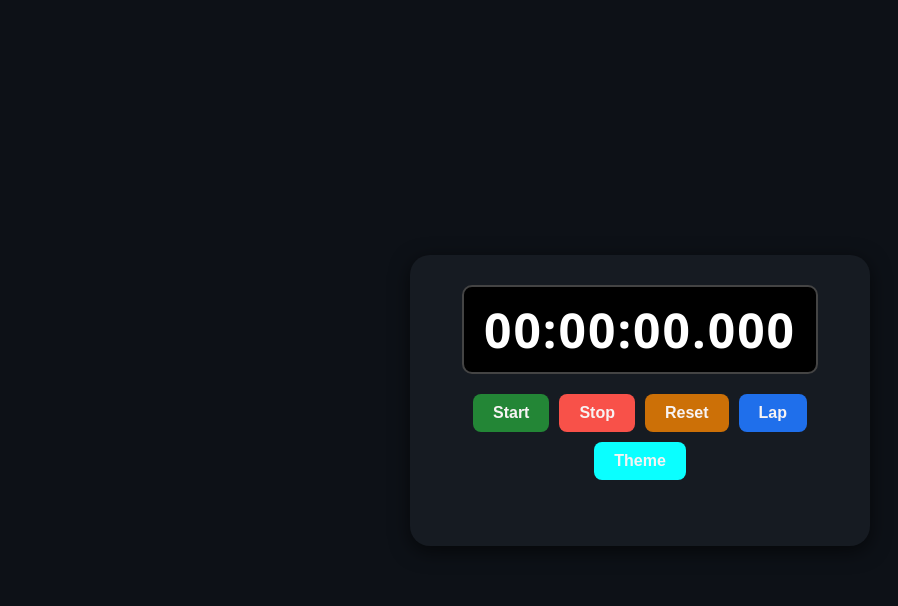
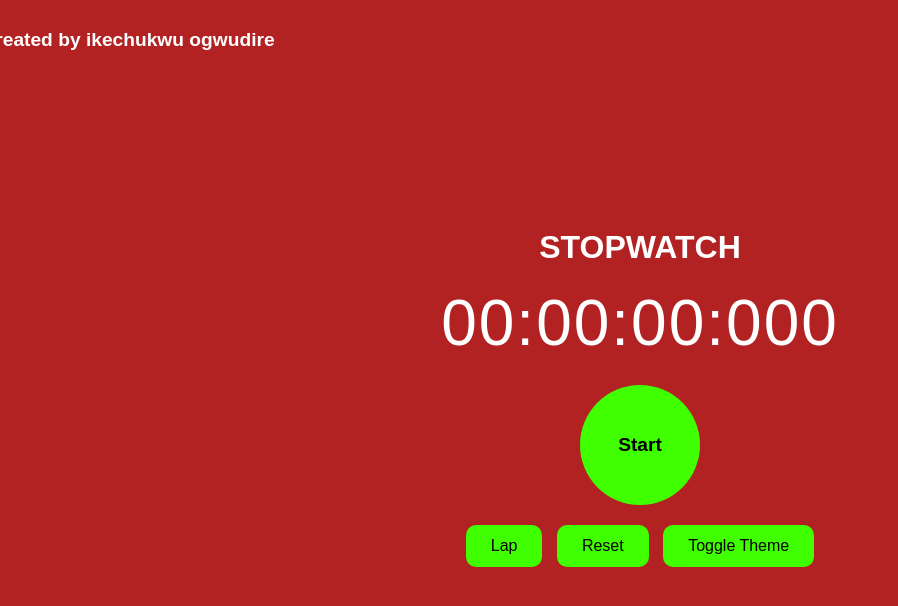
Before and after one commit to nelsonsummer/stopwatchapp, a plain HTML site: page index.html in a window 1280 px wide. Both pictures are taken after a click on the button "Reset". Shown: the whole page, without its empty margins (0-898 px from the left). Drawn offline with Linux system fonts and the light colour scheme.

Commit message:
updated stopwatch design and fixed alignment

```diff
--- a/assets/css/style.css
+++ b/assets/css/style.css
@@ -1,113 +1,89 @@
-:root {
-    --bg-color: #0d1117;
-    --container-bg: #161b22;
-    --text-color: #fff;
-    --display-bg: #000;
-    --btn-green: #238636;
-    --btn-red: #f85149;
-    --btn-blue: #1f6feb;
-    --btn-warning: #cc7007;
-    --btn-info: #0affff;
 
-}
-body.light{
-    --bg-color: #f6f8fa;
-    --container-bg: #ffffff;
-    --text-color: #24292e;
-    --display-bg: #e1e4e8;
-
-}
 
  body {
+  margin: 0;
+  font-family: Arial, sans-serif;
+  background: #b22222; /* default red */
+  color: white;
   display: flex;
   justify-content: center;
   align-items: center;
-     min-height: 100vh;
-      margin: 0;
-       background-color: var(--bg-color);
-        font-family: 'Segoe UI', Tahoma, Geneva, Verdana, sans-serif;
-color: var(--text-color);
+  height: 100vh;
+  transition: background 0.3s ease, color 0.3s ease;
 }
+
 .container {
-    text-align:center;
-    background-color: var(--container-bg);
-    padding: 30px;
-    border-radius:20px;
-    box-shadow: 0px 5px 20px rgba(0,0,0,0.6);
-    max-width: 400px;
-    width: 90%;}
+  text-align: center;
+}
 
+#status {
+  font-size: 2rem;
+  margin-bottom: 15px;
+}
 
-    #timer-display {
-        font-size: clamp(1.8rem, 5vw, 3rem); /* responsive font size */
-        font-weight:bolder;
-        margin: 0 auto 20px auto;
-        padding: 10px 20px;
+#display {
+  font-size: 4rem;
+  margin: 20px 0;
   letter-spacing: 2px;
-        background: var(--display-bg);
+}
+
+.buttons {
+  margin: 10px 0;
+}
+
+button {
+  padding: 12px 25px;
+  border: none;
   border-radius: 10px;
-        border: 2px solid #444;
-        text-align: center;
-        display: flex;
-        justify-content: center;
-        align-items: center;
-        min-height: 60px;
-        width: fit-content;
-
-
-
-    }
-    .buttons {
-        display: flex;
-        flex-wrap: wrap;
-        justify-content: center;
-        margin-bottom: 20px;
-        gap:10px
-    }
-    button {
-        padding: 10px 20px;
+  background: #40ff00;
+  color: black;
   font-size: 1rem;
-        font-weight: bolder;
-        border: none;
-        border-radius: 8px;
   cursor: pointer;
-        transition: 0.5s ease;
-
+  margin: 5px;
+  transition: transform 0.2s;
 }
 
 button:hover {
   transform: scale(1.05);
 }
 
-    #start {
-        background-color: var(--btn-green);
-        color: #f7f3f3;}
-    #stop {
-        background-color: var(--btn-red);
-        color: #f7f3f3;}
-    #reset {
-        background-color: var(--btn-warning);
-        color: #f7f3f3;}
-    #lap {
-        background-color: var(--btn-blue);
-        color: #f7f3f3;}
-    #theme {
-        background-color: var(--btn-info);
-        color: #f7f3f3; }
+/* Circular Start/Stop button */
+.circle {
+  width: 120px;
+  height: 120px;
+  border-radius: 50%;
+  font-size: 1.2rem;
+  font-weight: bold;
+}
 
-        #laps{
-            max-height: 150px;
-            overflow-y: auto;
-            text-align: center;
-            margin-top: 10px;
+/* Lap list */
+#laps {
+  margin-top: 20px;
+  list-style: none;
   padding: 0;
-            list-style: none;}
+  font-size: 1.1rem;
+}
 
-            #laps li {
-                padding: 5px 10px;
-                background: var(--container-bg);
-                color: var(--text-color);
-                margin-bottom: 5px;
-                border-radius: 5px;
+/* Dark theme */
+.dark {
+  background: #111;
+  color: #eee;
+}
+.dark button {
+  background: #444;
+  color: white;
+}
 
+
+
+/* Creator name fixed at the top-left */
+.creator {
+  position: fixed;  /* stays fixed even when scrolling */
+  top: 10px;        /* distance from top */
+  left:10%;        /* distance from left */
+  transform: translateX(-50%);
+  font-size: 1.2rem;
+  font-weight: bold;
+  color: white;
+  z-index: 1000;    /* keeps it above everything else*/
 }
--- a/assets/js/script.js
+++ b/assets/js/script.js
@@ -1,78 +1,73 @@
-let hours = 0, minutes = 0, seconds = 0, milliseconds = 0;
-let timer = null, isRunning = false;
+let timer;
+let isRunning = false;
+let [hours, minutes, seconds, milliseconds] = [0, 0, 0, 0];
 
-const display = document.getElementById("timer-display");
+const display = document.getElementById("display");
+const startStopBtn = document.getElementById("startStop");
+const lapBtn = document.getElementById("lap");
+const ResetBtn = document.getElementById("Reset");
+const themeToggle = document.getElementById("themeToggle");
 const laps = document.getElementById("laps");
-const body = document.body; // for theme toggle
 
-// Update timer display
-function updateTimerDisplay() {
+function updateDisplay() {
   let h = hours < 10 ? "0" + hours : hours;
   let m = minutes < 10 ? "0" + minutes : minutes;
   let s = seconds < 10 ? "0" + seconds : seconds;
-  let ms = milliseconds.toString().padStart(3, "0"); // always 3 digits
-  display.textContent = `${h}:${m}:${s}.${ms}`
+  let ms = milliseconds < 10 ? "00" + milliseconds :
+           milliseconds < 100 ? "0" + milliseconds : milliseconds;
+
+  display.textContent = `${h}:${m}:${s}:${ms}`;
 }
 
-// Start
-function startTimer() {
-  if (!isRunning) {
-    isRunning = true;
-    timer = setInterval(() => {
+function timerCycle() {
   milliseconds += 10;
   if (milliseconds >= 1000) {
     milliseconds = 0;
     seconds++;
   }
-      if (seconds === 60) {
+  if (seconds >= 60) {
     seconds = 0;
     minutes++;
   }
-      if (minutes === 60) {
+  if (minutes >= 60) {
     minutes = 0;
     hours++;
   }
-      updateTimerDisplay();
-    }, 10); // update every 10ms
-  }
+  updateDisplay();
 }
 
-// Stop
-function stopTimer() {
+startStopBtn.addEventListener("click", () => {
+  if (!isRunning) {
+    timer = setInterval(timerCycle, 10); // update every 10ms
+    startStopBtn.textContent = "Stop";
+    isRunning = true;
+  } else {
     clearInterval(timer);
+    startStopBtn.textContent = "Start";
     isRunning = false;
   }
+});
 
-// Reset
-function resetTimer() {
-  clearInterval(timer);
-  isRunning = false;
-  hours = minutes = seconds = milliseconds = 0;
-  updateTimerDisplay();
-  laps.innerHTML = ""; // clear laps
-}
-
-// Lap
-function recordLap() {
+lapBtn.addEventListener("click", () => {
   if (isRunning) {
-    const lapTime = display.textContent;
-    const li = document.createElement("li");
-    li.textContent = lapTime;
+    let lapTime = display.textContent;
+    let li = document.createElement("li");
+    li.textContent = `lap:${lapTime}`;
     laps.appendChild(li);
   }
-}
+});
+ResetBtn.addEventListener("click", () => {
+  clearInterval(timer);
+  [hours, minutes, seconds, milliseconds] = [0, 0, 0, 0];
+  updateDisplay();
+  startStopBtn.textContent = "Start";
+  laps.innerHTML = "";
+  isRunning = false;
+});
 
-// Theme toggle
-function toggleTheme() {
-  body.classList.toggle("light");
-}
+themeToggle.addEventListener("click", () => {
+  document.body.classList.toggle("dark");
+});
 
-// Attach events
-document.getElementById('start').addEventListener('click', startTimer);
-document.getElementById('stop').addEventListener('click', stopTimer);
-document.getElementById('reset').addEventListener('click', resetTimer);
-document.getElementById('lap').addEventListener('click', recordLap);
-document.getElementById('theme').addEventListener('click', toggleTheme);
-
-// Initialize display
-updateTimerDisplay();
+// Initialize
+updateDisplay();
--- a/index.html
+++ b/index.html
@@ -3,22 +3,33 @@
 <head>
   <meta charset="UTF-8">
   <meta name="viewport" content="width=device-width, initial-scale=1.0">
-    <title>Stopwatchapp</title>
+  <title>Stopwatch</title>
   <link rel="stylesheet" href="assets/css/style.css">
 </head>
+
 <body>
+    <!--creator name fixed at the top-->
+    <p class="creator">Created by ikechukwu ogwudire</p>
+
+
+ <!--  main container-->
   <div class="container">
-        <div id="timer-display">00:00:00.000</div>
+    <h1 id="status">STOPWATCH</h1>
+    <div id="display">00:00:00:000</div>
+
     <div class="buttons">
-            <button id="start">Start</button>
-            <button id="stop">Stop</button>
-            <button id="reset">Reset</button>
+      <button id="startStop" class="circle">start</button>
+    </div>
+    <div class="buttons">
       <button id="lap">Lap</button>
-            <button id="theme">Theme</button>
+      <button id="Reset">Reset</button>
+      <button id="themeToggle">Toggle Theme</button>
+    </div>
 
-        </div>
     <ul id="laps"></ul>
   </div>
+
+
 
 
 
```
Lines whose indentation alone changed are shown as unchanged.
